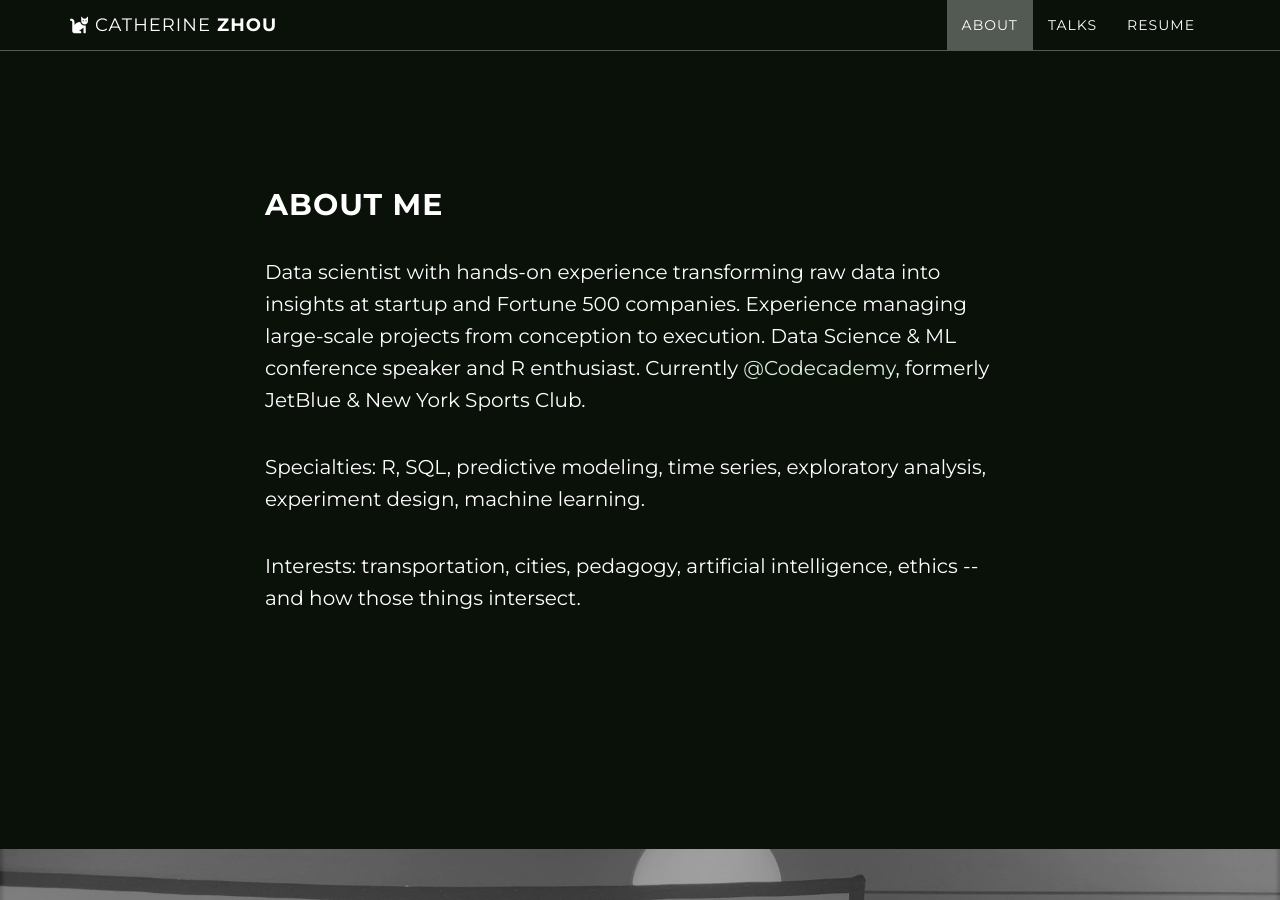
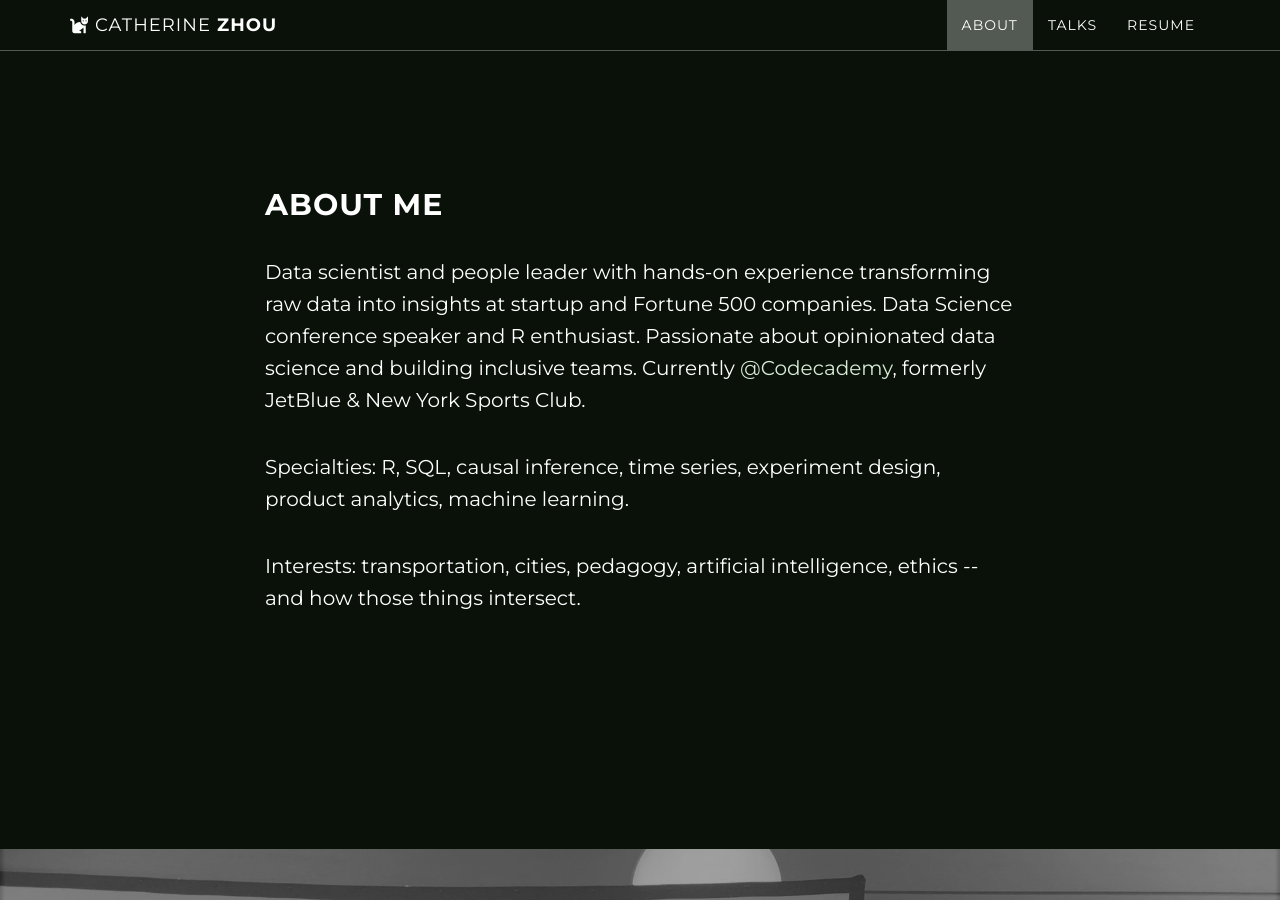
Before and after one commit to cattystats/cattystats.github.io, a Jekyll site: the page built from index.html, in a window 1280 px wide and 900 px high, scrolled down 912 px. Built offline with Jekyll 4.4.1, drawn with Linux system fonts in a browser that asks for light colours; nearby versions of some CDN libraries.

Commit message:
buzzwords but i mean it

```diff
--- a/_includes/about.html
+++ b/_includes/about.html
@@ -3,8 +3,8 @@
         <div class="row">
             <div class="col-lg-8 col-lg-offset-2">
                 <h2>About Me</h2>
-                <p>Data scientist with hands-on experience transforming raw data into insights at startup and Fortune 500 companies. Experience managing large-scale projects from conception to execution. Data Science & ML conference speaker and R enthusiast. Currently <a href="https://www.codecademy.com/">@Codecademy</a>, formerly JetBlue & New York Sports Club.</p>
-                <p>Specialties: R, SQL, predictive modeling, time series, exploratory analysis, experiment design, machine learning.</p>
+                <p>Data scientist and people leader with hands-on experience transforming raw data into insights at startup and Fortune 500 companies. Data Science conference speaker and R enthusiast. Passionate about opinionated data science and building inclusive teams. Currently <a href="https://www.codecademy.com/">@Codecademy</a>, formerly JetBlue & New York Sports Club.</p>
+                <p>Specialties: R, SQL, causal inference, time series, experiment design, product analytics, machine learning.</p>
                 <p>Interests: transportation, cities, pedagogy, artificial intelligence, ethics -- and how those things intersect.</p>
             </div>
         </div>
```
